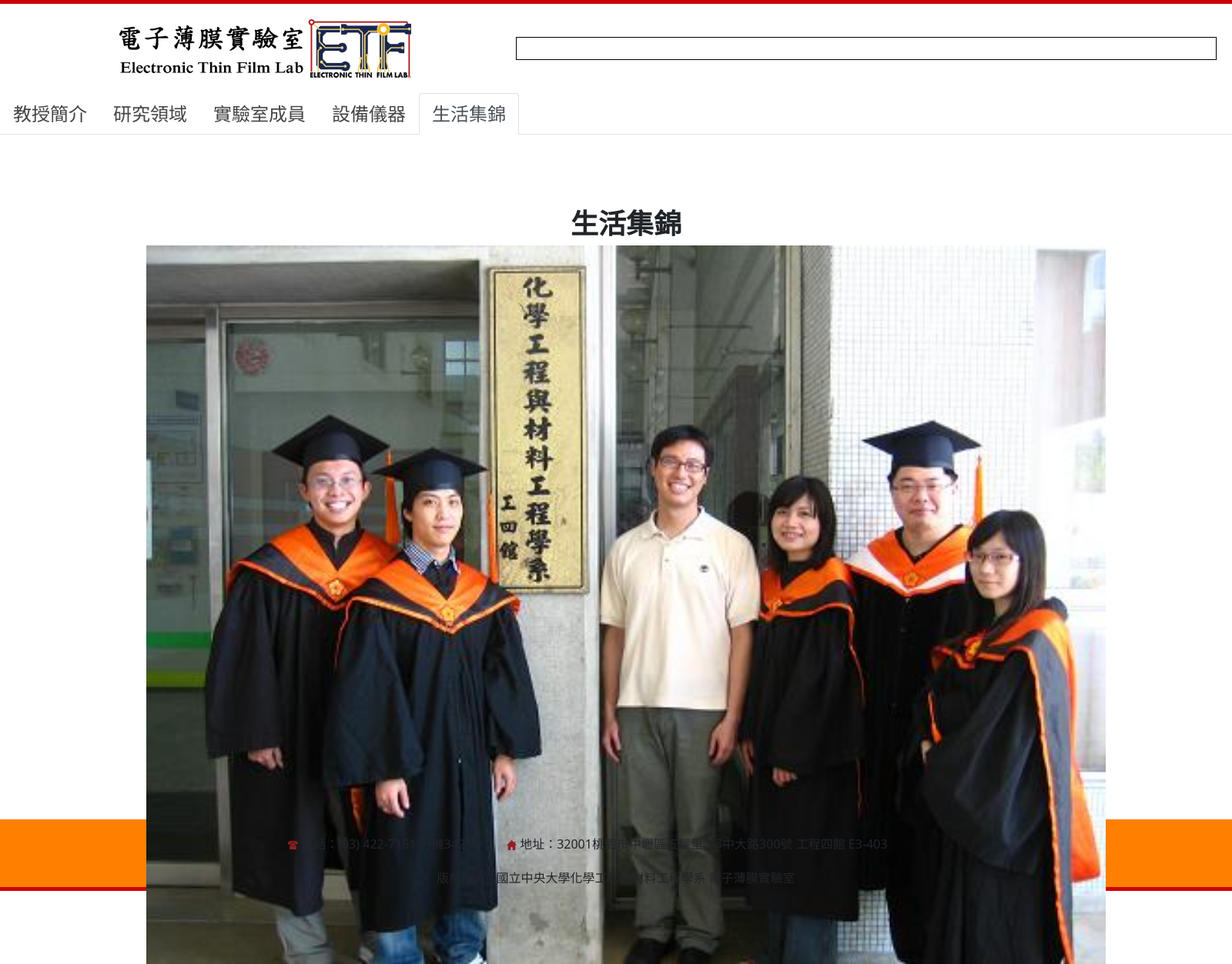
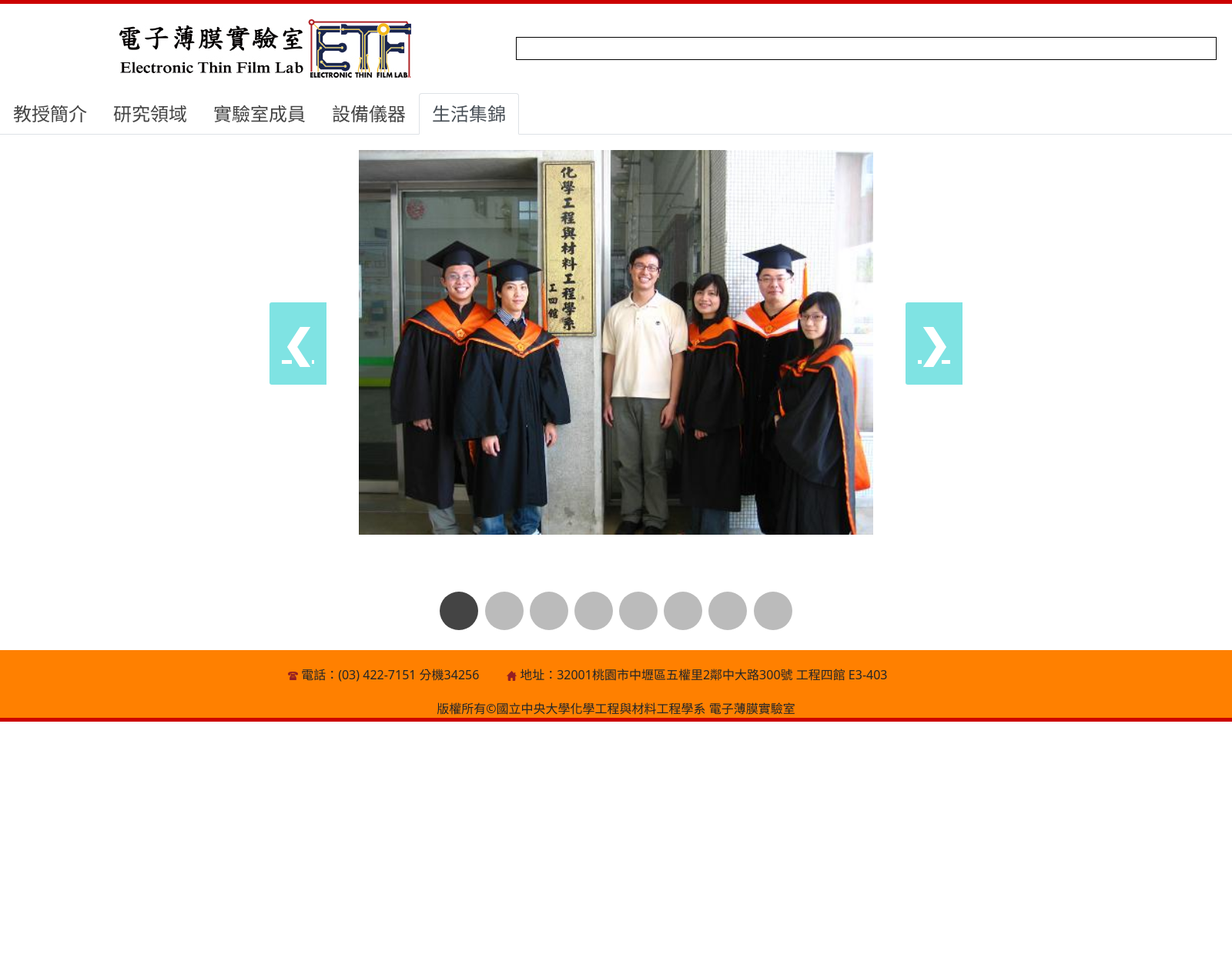
Before and after one commit to jian-hao/Website_ETF, a PHP site: page /index.php?page=life in a window 1600 px wide. Shown: the whole page at 77% size. After the commit the page ends 938 px from the top, so only its background shows below. Run offline with PHP 8.4, Linux system fonts and the light colour scheme.

Commit message:
build life page
life page done

```diff
--- a/css/hao.css
+++ b/css/hao.css
@@ -8,6 +8,14 @@
 	background-attachment: fixed;
 	background-position: center;
 	background-size: cover;*/
+}
+.instrument{
+        height: 600px;
+}
+
+.bottom_hao {
+        position: sticky;
+        bottom: 0px;
 }
 
 .container-hao{
@@ -28,6 +36,8 @@
 	background-color: #CC0000;
 	height: 5px;
 }
+
+
 
 /*------ research 翻轉圖片 ------*/
 .allresearch .research {
@@ -279,24 +289,7 @@
          transform: rotateY(-180deg);
  -webkit-transform-style: preserve-3d;
          transform-style: preserve-3d;
-}/*
-.front .inner p{
- font-size: 2rem;
- margin-bottom: 2rem;
- position: relative;
 }
-.front .inner p:after{
- content: '';
- width: 4rem;
- height: 2px;
- position: absolute;
- background: #C6D4DF;
- display: block;
- left: 0;
- right: 0;
- margin: 0 auto;
- bottom: -.75rem;
-}*/
 .front .inner span{
  color: rgba(255,255,255,0.7);
  font-family: 'Montserrat';
@@ -364,8 +357,8 @@
 }
 .main .card .cardTop .viewImg {
         position:relative;
-        width:150px;
-        height:150px;
+        width:200px;
+        height:200px;
         border-radius:50%;
         overflow:hidden;
         border:10px solid rgba(0,0,0,0.3);
@@ -422,3 +415,97 @@
 .main .card .cardBtm li a {
         text-decoration:none;
 }
+
+
+
+
+
+
+
+
+
+
+
+
+
+* {box-sizing:border-box}
+
+/* Slideshow container */
+.slideshow-container {
+  max-width: 1000px;
+  height: 550px;
+  position: relative;
+  margin: auto;
+}
+
+/* Hide the images by default */
+.mySlides {
+  display: none;
+}
+.mySlides img{
+  height: 500px;
+}
+
+/* Next & previous buttons */
+.prev, .next {
+  cursor: pointer;
+  position: absolute;
+  top: 40%;
+  width: auto;
+  margin-top: -22px;
+  padding: 16px;
+  color: white;
+  font-weight: bold;
+  font-size: 50px;
+  transition: 0.6s ease;
+  border-radius: 0 3px 3px 0;
+  user-select: none;
+  background-color: rgba(0,200,200,0.5);
+}
+
+/* Position the "next button" to the right */
+.next {
+  right: 50px;
+  border-radius: 3px 0 0 3px;
+}
+.prev {
+  left: 50px;
+  border-radius: 3px 0 0 3px;
+}
+
+/* On hover, add a black background color with a little bit see-through */
+.prev:hover, .next:hover {
+  background-color: rgba(0,0,0,0.8);
+}
+
+/* The dots/bullets/indicators */
+.dot {
+  cursor: pointer;
+  height: 50px;
+  width: 50px;
+  margin: 0 2px;
+  background-color: #bbb;
+  border-radius: 50%;
+  display: inline-block;
+  transition: background-color 0.6s ease;
+}
+.act{
+  background-color: #444;
+}
+/* Fading animation */
+.fade {
+  -webkit-animation-name: fade;
+  -webkit-animation-duration: 1.5s;
+  animation-name: fade;
+  animation-duration: 1.5s;
+}
+
+@-webkit-keyframes fade {
+  from {opacity: .4}
+  to {opacity: 1}
+}
+
+@keyframes fade {
+  from {opacity: .4}
+  to {opacity: 1}
+}
--- a/life.php
+++ b/life.php
@@ -1,9 +1,59 @@
 
-<div class="container" style="height:800px; background-color:#FFFFFF; margin-top:50px; padding-left:50px;padding-top:20px;">
-	<div style="text-align:center">
-		<span style="font-family:DFKai-sb;font-weight:bold;font-size:36px;">生活集錦</span>
-	</div>
-	<div>
-		<img src="images/life/2009.jpg" class="d-block w-100">
-	</div>
+
+<!-- Slideshow container -->
+<div class="slideshow-container">
+	<?php
+		$memberData = array('2009','2010','2012','2013','2014','2015','2016','2017');
+		for ( $j=0 ; $j<count($memberData) ; $j++ ) {
+			echo '<div class="mySlides">';
+			echo '<img src="images/life/'.$memberData[$j].'.jpg">';
+			echo '</div>';
+		}
+
+	?>
+	<!-- Next and previous buttons -->
+	<a class="prev" onclick="plusSlides(-1)">&#10094;</a>
+	<a class="next" onclick="plusSlides(1)">&#10095;</a>
 </div>
+	<br>
+
+	<!-- The dots/circles -->
+<div style="text-align:center">
+	<span class="dot act" onclick="currentSlide(1)"></span>
+	<span class="dot" onclick="currentSlide(2)"></span>
+	<span class="dot" onclick="currentSlide(3)"></span>
+	<span class="dot" onclick="currentSlide(4)"></span>
+	<span class="dot" onclick="currentSlide(5)"></span>
+	<span class="dot" onclick="currentSlide(6)"></span>
+	<span class="dot" onclick="currentSlide(7)"></span>
+	<span class="dot" onclick="currentSlide(8)"></span>
+</div>
+
+<script>
+	var slideIndex = 1;
+	showSlides(slideIndex);
+
+	function plusSlides(n) {
+	  showSlides(slideIndex += n);
+	}
+
+	function currentSlide(n) {
+	  showSlides(slideIndex = n);
+	}
+
+	function showSlides(n) {
+	  var i;
+	  var slides = document.getElementsByClassName("mySlides");
+	  var dots = document.getElementsByClassName("dot");
+	  if (n > slides.length) {slideIndex = 1}
+	  if (n < 1) {slideIndex = slides.length}
+	  for (i = 0; i < slides.length; i++) {
+	      slides[i].style.display = "none";
+	  }
+	  for (i = 0; i < dots.length; i++) {
+	      dots[i].className = dots[i].className.replace(" act", "");
+	  }
+	  slides[slideIndex-1].style.display = "block";
+	  dots[slideIndex-1].className += " act";
+	}
+</script>
```
